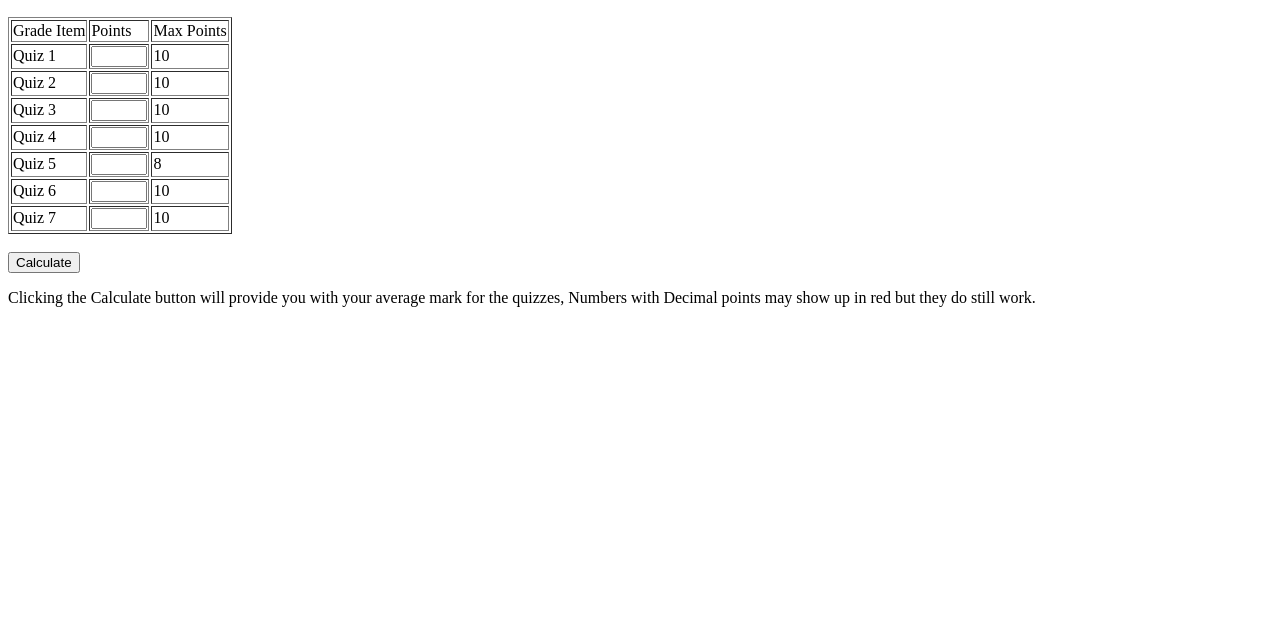
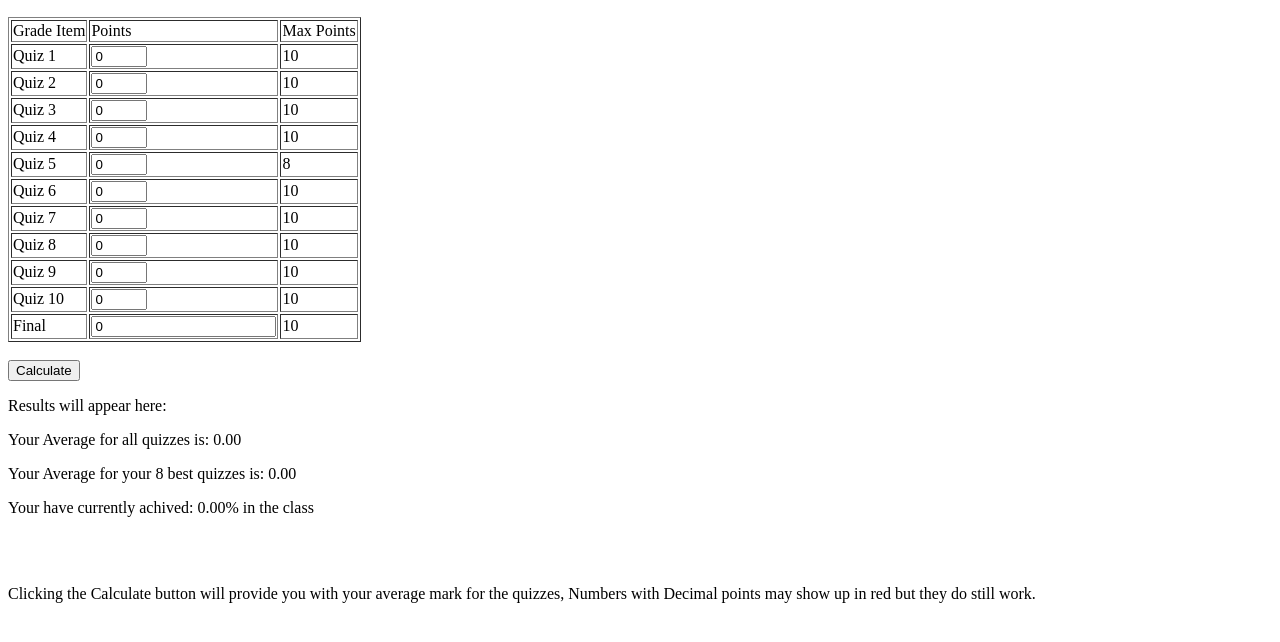
Before and after one commit to ott-tech/mat1341, a plain HTML site: page docs/index.html in a window 1280 px wide. Both pictures are taken after a click on the button "Calculate". Shown: the part 50-692 px from the top of the page. Drawn offline with Linux system fonts and the light colour scheme.

Commit message:
Update index.html

```diff
--- a/docs/index.html
+++ b/docs/index.html
@@ -18,17 +18,30 @@ function testResults (form) {
     (form.quiz4.value / 10) * 100,
     (form.quiz5.value / 8) * 100,
     (form.quiz6.value / 10) * 100,
-    (form.quiz7.value / 10) * 100]
+    (form.quiz7.value / 10) * 100,
+    (form.quiz8.value / 10) * 100,
+    (form.quiz9.value / 10) * 100,
+    (form.quiz10.value / 10) * 100]
+    var finalMark = form.final.value / 100;
 
   var all_quiz_sum = 0;
   for(var i = 0 ; i < quizMarks.length; i++){
     all_quiz_sum += quizMarks[i];
   }
 
+  var best_quiz_sum = 0;
+  quizMarks.sort();
+  for(var i = 2 ; i < quizMarks.length; i++){
+    best_quiz_sum += quizMarks[i];
+  }
+
 var alert_quiz_avg = "Your Average for all quizzes is: " + (all_quiz_sum/quizMarks.length).toFixed(2);
-var alert_cur_mark = "Your have currently achived: " + ((all_quiz_sum/100) * 8.75).toFixed(2) + "% in the class";
-
-    alert (alert_quiz_avg + "\n" + alert_cur_mark);
+var alert_quiz_best = "Your Average for your 8 best quizzes is: " + (best_quiz_sum/8).toFixed(2);
+var alert_cur_mark = "Your have currently achived: " + (((best_quiz_sum /100) * 8.75) + finalMark * 30).toFixed(2) + "% in the class";
+    alert (alert_quiz_avg + "\n" + alert_quiz_best + "\n" + alert_cur_mark);
+document.getElementById("Quiz Average").innerHTML = alert_quiz_avg;
+document.getElementById("Quiz Best").innerHTML = alert_quiz_best;
+document.getElementById("Current Mark in Class").innerHTML = alert_cur_mark;
 }
 </SCRIPT>
 </HEAD>
@@ -46,36 +59,56 @@ var alert_cur_mark = "Your have currently achived: " + ((all_quiz_sum/100) * 8.7
   </tr>
   <tr>
   <td>Quiz 1</td>
-  <td>  <input type="number" id="quiz1" name="quiz1" min="1" max="10"></td>
+  <td>  <input type="number" value="0"id="quiz1" name="quiz1" min="1" max="10"></td>
   <td>10</td>
   </tr>
   <tr>
   <td>Quiz 2</td>
-  <td>  <input type="number" id="quiz2" name="quiz2" min="1" max="10"></td>
+  <td>  <input type="number" value="0"id="quiz2" name="quiz2" min="1" max="10"></td>
   <td>10</td>
   </tr>
   <tr>
   <td>Quiz 3</td>
-  <td>  <input type="number" id="quiz3" name="quiz3" min="1" max="10"></td>
+  <td>  <input type="number" value="0"id="quiz3" name="quiz3" min="1" max="10"></td>
   <td>10</td>
   </tr>
   <tr>
   <td>Quiz 4</td>
-  <td>  <input type="number" id="quiz4" name="quiz4" min="1" max="10"></td>
+  <td>  <input type="number" value="0"id="quiz4" name="quiz4" min="1" max="10"></td>
   <td>10</td>
   </tr>
   <tr>
   <td>Quiz 5</td>
-  <td>  <input type="number" id="quiz5" name="quiz5" min="1" max="10"></td>
+  <td>  <input type="number" value="0"id="quiz5" name="quiz5" min="1" max="10"></td>
   <td>8</td>
   </tr><tr>
   <td>Quiz 6</td>
-  <td>  <input type="number" id="quiz6" name="quiz6" min="1" max="10"></td>
+  <td>  <input type="number" value="0"id="quiz6" name="quiz6" min="1" max="10"></td>
   <td>10</td>
   </tr>
   <tr>
   <td>Quiz 7</td>
-  <td>  <input type="number" id="quiz7" name="quiz7" min="1" max="10"></td>
+  <td>  <input type="number" value="0"id="quiz7" name="quiz7" min="1" max="10"></td>
+  <td>10</td>
+  </tr>
+  <tr>
+  <td>Quiz 8</td>
+  <td>  <input type="number" value="0"id="quiz8" name="quiz8" min="1" max="10"></td>
+  <td>10</td>
+  </tr>
+  <tr>
+  <td>Quiz 9</td>
+  <td>  <input type="number" value="0"id="quiz9" name="quiz9" min="1" max="10"></td>
+  <td>10</td>
+  </tr>
+  <tr>
+  <td>Quiz 10</td>
+  <td>  <input type="number" value="0"id="quiz10" name="quiz10" min="1" max="10"></td>
+  <td>10</td>
+  </tr>
+  <tr>
+  <td>Final</td>
+  <td>  <input type="number" value="0"value="0" id="final" name="final" min="1" max="ukn"></td>
   <td>10</td>
   </tr>
   </tbody>
@@ -84,8 +117,16 @@ var alert_cur_mark = "Your have currently achived: " + ((all_quiz_sum/100) * 8.7
 <br>
 <INPUT TYPE="button" NAME="button" Value="Calculate" onClick="testResults(this.form)">
 </form>
+<p>Results will appear here:</p>
+<p id="Quiz Average"></p>
+<p id="Quiz Best"></p>
+<p id="Current Mark in Class"></p>
+<br><br>
 
 <p>Clicking the Calculate button will provide you with your average mark for the quizzes, Numbers with Decimal points may show up in red but they do still work.</p>
 
+
+
+
 </body>
 </html>
```
